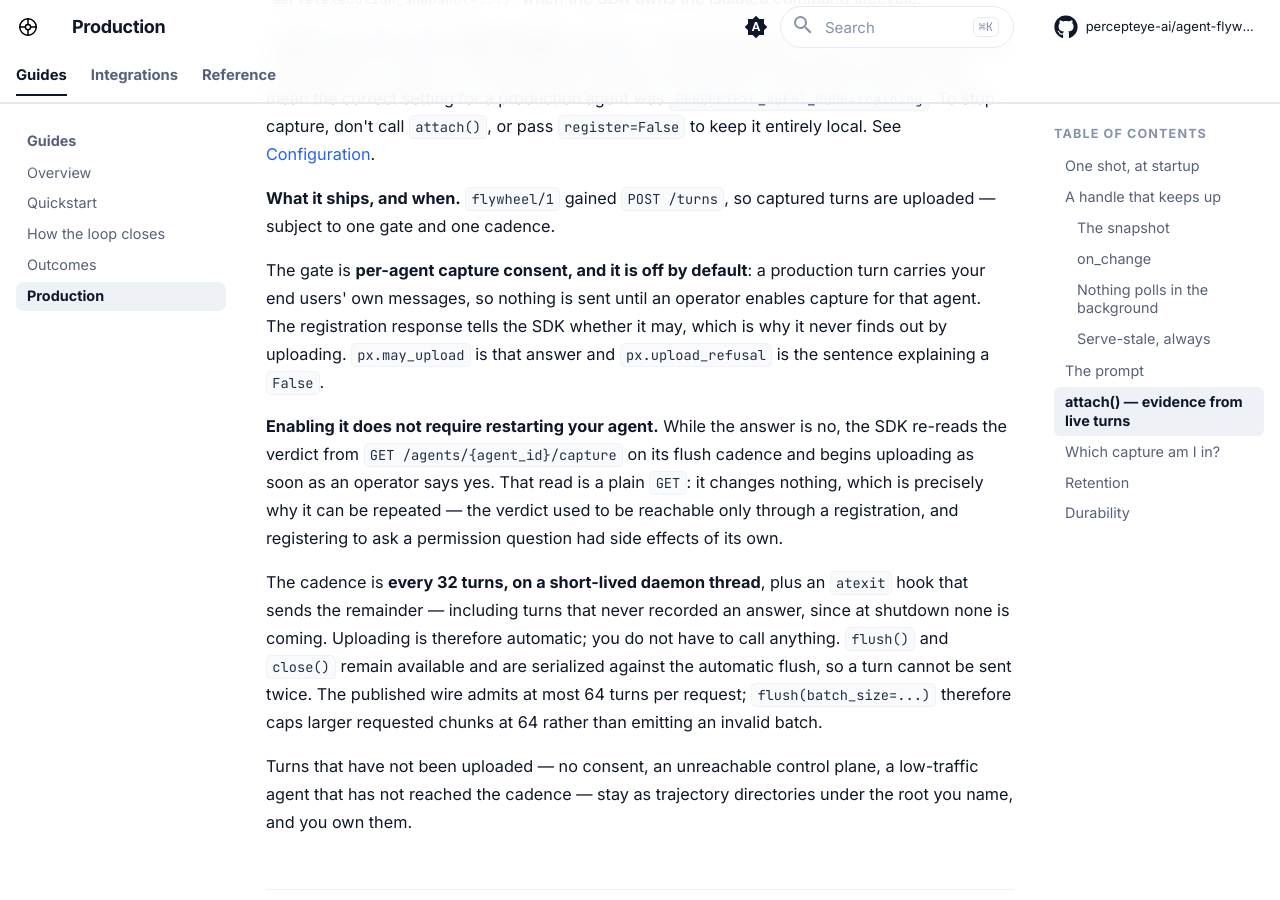
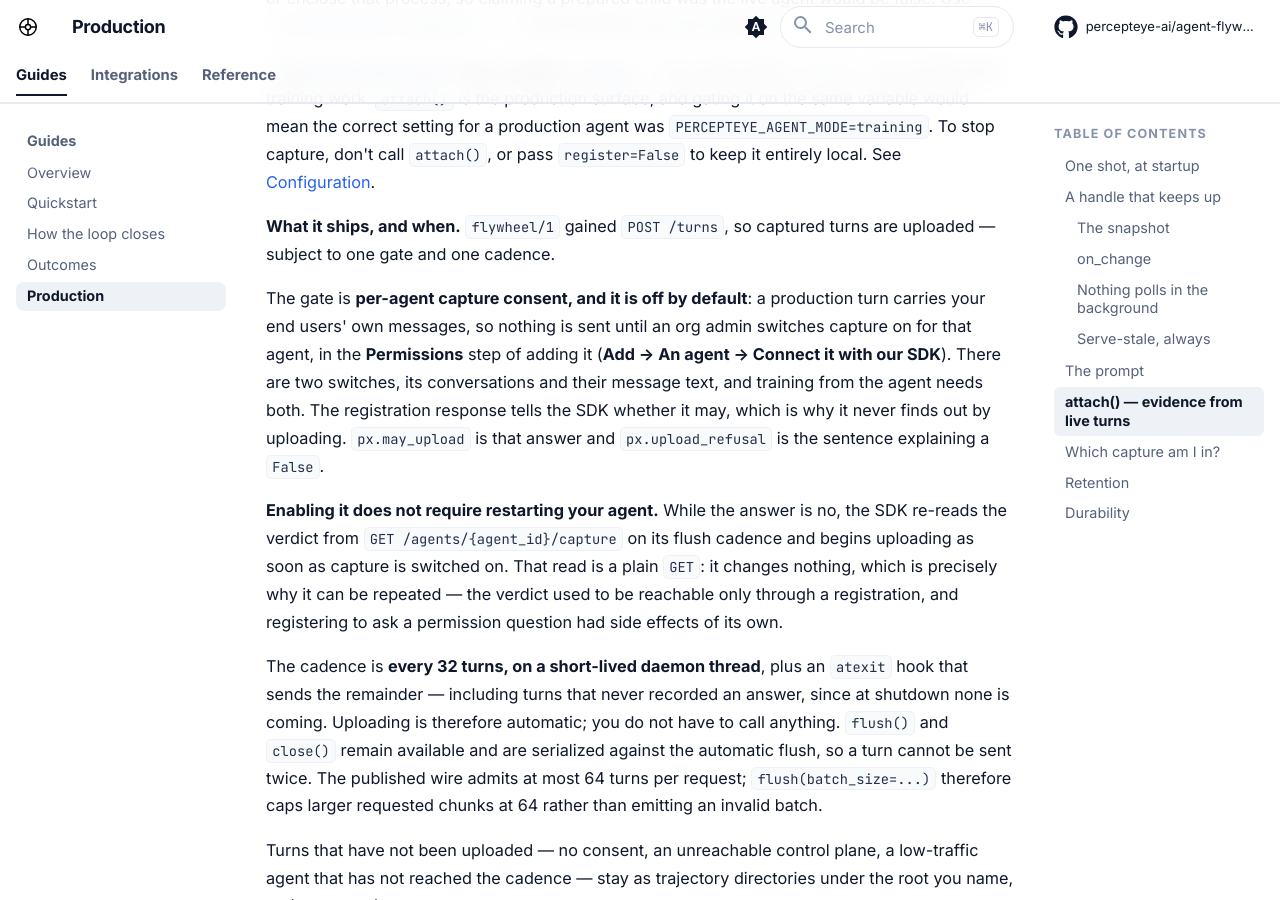
Before and after one commit to percepteye-ai/agent-flywheel, an MkDocs documentation site: the page built from website/docs/production.md, in a window 1280 px wide and 900 px high, scrolled down 13405 px. Built offline with MkDocs 1.6.1 and Material for MkDocs 9.7.7, drawn with Linux system fonts in a browser that asks for light colours; comment, search, counter and statistics services are not loaded; some of the changed text lies outside the part shown.

Commit message:
The docs name the one way to get an agent's key and the one place capture is switched on: Add → An agent → Connect it with our SDK, and that path's Permissions step (the dashboard's onboarding, 2026-10-11).
"Connect your agent there and you get its key" named no path; the dashboard now has exactly one way to create an SDK agent (Settings no longer issues a key for a bare agent id, because such a key's turns were attributed to nothing). The key paragraph says to choose Add → An agent → Connect it with our SDK, name the agent with the id it reports as, and that a lost key is replaced from the agent's own page (Agents → your agent → Get a new key).

"Nothing is sent until an operator enables capture" described a control the dashboard did not have; it now has it, for an org admin: the Permissions step of adding the agent, two switches (its conversations, and their message text, the model-content tier), and training from the agent needs both. Said in the README and, for the Python SDK, in the docs site's quickstart, production, index, FAQ and how-it-works pages. The Python and Node READMEs carry the same sentences.

Not changed: website/docs/assets/flywheel-architecture.svg still says "once an operator enables capture"; it is generated by its renderer and held to it by a test.

Co-Authored-By: Claude Opus 5.5 <noreply@anthropic.com>

```diff
--- a/website/docs/production.md
+++ b/website/docs/production.md
@@ -241,7 +241,7 @@ binding before any downstream use.
 
 **The turn's text is opt-in, and both halves are yours to pass.** `input_text=` records what the user asked and `record_answer()` records what the agent finally said. They are your end user's message and the answer your code returned — facts only your own code holds, which no adapter can tell apart from the rest of a model call. That is what keeps tool outcomes zero-instrumentation while turn text stays a decision you make.
 
-**What the model saw is a second consent tier, off by default.** When an operator grants the agent model-content capture, the LangChain and Google ADK adapters also observe every model call inside a turn — its system instructions, its whole input, the tool definitions it was offered, what it answered — and every tool's result, and the turn uploads that as one OpenTelemetry GenAI trace in `genai_trace`: an `invoke_agent` span with a `chat` span per model call and an `execute_tool` span per tool call, content per the GenAI semantic conventions. The adapters are observers only — every callback returns nothing, so no call, response or result can be changed — and without the grant nothing of it is recorded, not even to disk. `px.may_capture_model_content` is the live answer and `px.model_content_refusal` the sentence explaining a `False`; a grant made later is noticed on the flush cadence, and when the control plane refuses a trace by name the SDK stops recording at once. Prime Agent runs as a `serve()` command and its JSON stream carries neither its system prompt nor its tool definitions, so no model content is captured for it.
+**What the model saw is a second consent tier, off by default.** With the model-content tier granted for the agent (the second switch in the same **Permissions** step), the LangChain and Google ADK adapters also observe every model call inside a turn — its system instructions, its whole input, the tool definitions it was offered, what it answered — and every tool's result, and the turn uploads that as one OpenTelemetry GenAI trace in `genai_trace`: an `invoke_agent` span with a `chat` span per model call and an `execute_tool` span per tool call, content per the GenAI semantic conventions. The adapters are observers only — every callback returns nothing, so no call, response or result can be changed — and without the grant nothing of it is recorded, not even to disk. `px.may_capture_model_content` is the live answer and `px.model_content_refusal` the sentence explaining a `False`; a grant made later is noticed on the flush cadence, and when the control plane refuses a trace by name the SDK stops recording at once. Prime Agent runs as a `serve()` command and its JSON stream carries neither its system prompt nor its tool definitions, so no model content is captured for it.
 
 They are separate calls because the answer does not exist yet when the turn opens — `record_answer()` is callable after the scope has closed, for the same reason `turn()` yields its id. **Omit them and the periodic flush sends nothing**: a turn with no recorded answer is held back on every 32-turn flush and leaves only at `close()` or the `atexit` hook, carrying no text at all.
 
@@ -272,14 +272,13 @@ the isolated command lifecycle.
 are uploaded — subject to one gate and one cadence.
 
 The gate is **per-agent capture consent, and it is off by default**: a production
-turn carries your end users' own messages, so nothing is sent until an operator
-enables capture for that agent. The registration response tells the SDK whether
+turn carries your end users' own messages, so nothing is sent until an org admin switches capture on for that agent, in the **Permissions** step of adding it (**Add → An agent → Connect it with our SDK**). There are two switches, its conversations and their message text, and training from the agent needs both. The registration response tells the SDK whether
 it may, which is why it never finds out by uploading. `px.may_upload` is that
 answer and `px.upload_refusal` is the sentence explaining a `False`.
 
 **Enabling it does not require restarting your agent.** While the answer is no,
 the SDK re-reads the verdict from `GET /agents/{agent_id}/capture` on its flush
-cadence and begins uploading as soon as an operator says yes. That read is a
+cadence and begins uploading as soon as capture is switched on. That read is a
 plain `GET`: it changes nothing, which is precisely why it can be repeated —
 the verdict used to be reachable only through a registration, and registering
 to ask a permission question had side effects of its own.
```
Also changed, not shown: website/docs/faq.md (+1 -1 lines), website/docs/how-it-works.md (+1 -1 lines), website/docs/index.md (+2 -2 lines), website/docs/quickstart.md (+1 -1 lines), README.md.
